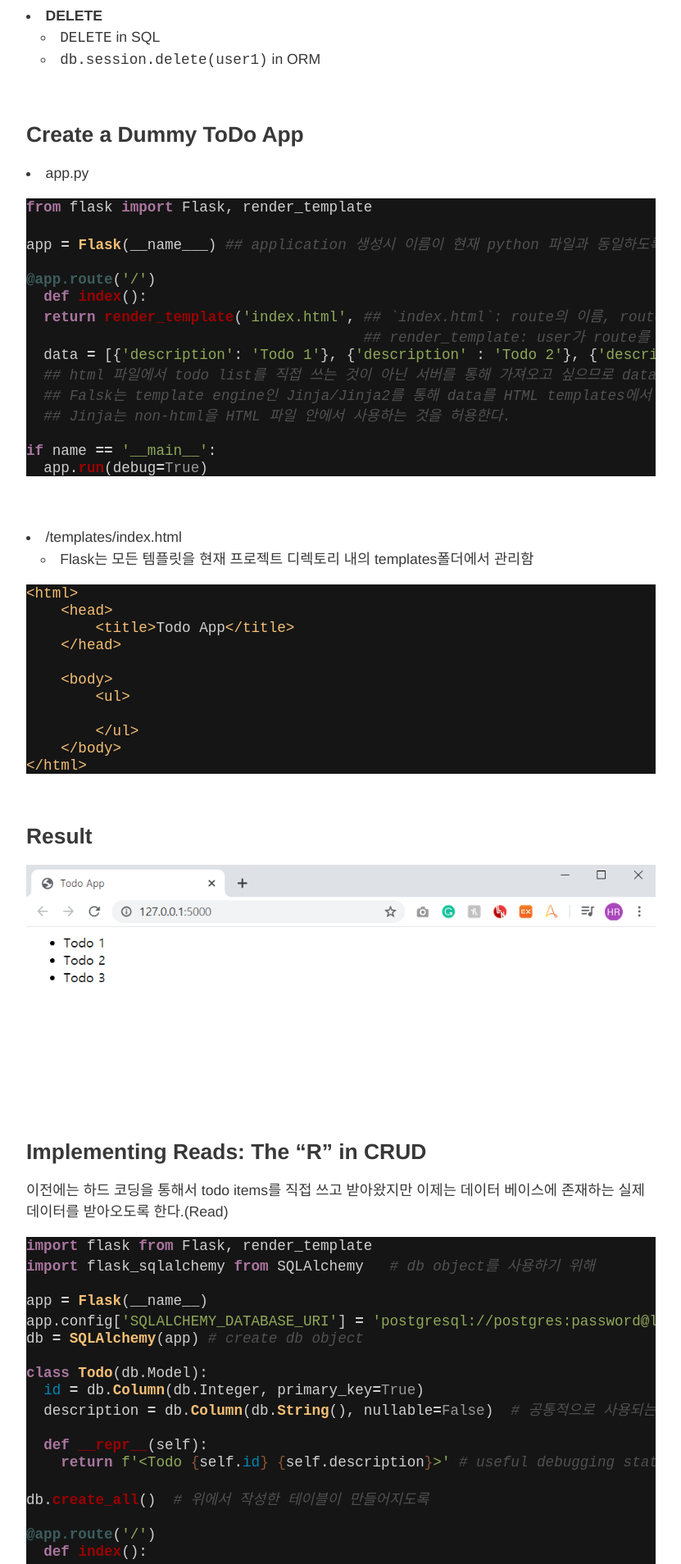
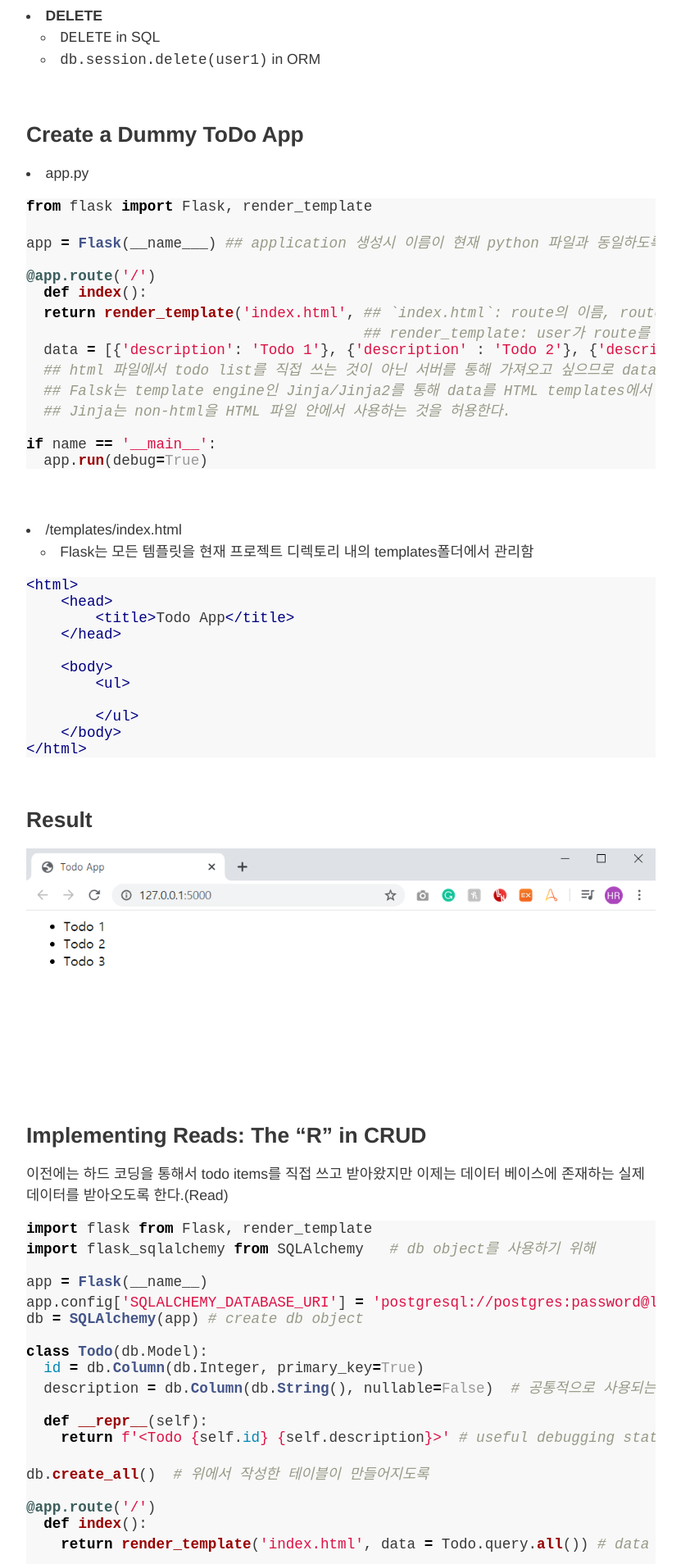
Before and after one commit to HyunlangBan/hyunlangban.github.io, a Jekyll site: the page built from _posts/2020-02-04-fullstack-lession-5.md, in a window 1280 px wide. Shown: the part 682-2590 px from the top of the page at 82% size, without its empty margins (224-1055 px from the left). Built offline with Jekyll 4.4.1, drawn with Linux system fonts in a browser that asks for light colours; nearby versions of some CDN libraries; comment, search, counter and statistics services are not loaded.

Commit message:
Update syntax.css

```diff
--- a/assets/css/syntax.css
+++ b/assets/css/syntax.css
@@ -1,79 +1,209 @@
-.highlight table td { padding: 10px; }
-.highlight table pre { margin: 0px; padding: 10px; }
-.highlight, .highlight .w {
-  font-family: 'Source Sans Pro', sans-serif;
-  color: #d0d0d0;
-  background-color: #151515;
+.highlight table td { padding: 5px; }
+.highlight table pre { margin: 0; }
+.highlight .cm {
+  color: #999988;
+  font-style: italic;
+}
+.highlight .cp {
+  color: #999999;
+  font-weight: bold;
+}
+.highlight .c1 {
+  color: #999988;
+  font-style: italic;
+}
+.highlight .cs {
+  color: #999999;
+  font-weight: bold;
+  font-style: italic;
+}
+.highlight .c, .highlight .ch, .highlight .cd, .highlight .cpf {
+  color: #999988;
+  font-style: italic;
 }
 .highlight .err {
-  color: #151515;
-  background-color: #ac4142;
+  color: #a61717;
+  background-color: #e3d2d2;
 }
-.highlight .c, .highlight .ch, .highlight .cd, .highlight .cm, .highlight .cpf, .highlight .c1, .highlight .cs {
-  color: #505050;
+.highlight .gd {
+  color: #000000;
+  background-color: #ffdddd;
 }
-.highlight .cp {
-  color: #f4bf75;
+.highlight .ge {
+  color: #000000;
+  font-style: italic;
+}
+.highlight .gr {
+  color: #aa0000;
+}
+.highlight .gh {
+  color: #999999;
+}
+.highlight .gi {
+  color: #000000;
+  background-color: #ddffdd;
+}
+.highlight .go {
+  color: #888888;
+}
+.highlight .gp {
+  color: #555555;
+}
+.highlight .gs {
+  font-weight: bold;
+}
+.highlight .gu {
+  color: #aaaaaa;
+}
+.highlight .gt {
+  color: #aa0000;
+}
+.highlight .kc {
+  color: #000000;
+  font-weight: bold;
+}
+.highlight .kd {
+  color: #000000;
+  font-weight: bold;
+}
+.highlight .kn {
+  color: #000000;
+  font-weight: bold;
+}
+.highlight .kp {
+  color: #000000;
+  font-weight: bold;
+}
+.highlight .kr {
+  color: #000000;
+  font-weight: bold;
+}
+.highlight .kt {
+  color: #445588;
+  font-weight: bold;
+}
+.highlight .k, .highlight .kv {
+  color: #000000;
+  font-weight: bold;
+}
+.highlight .mf {
+  color: #009999;
+}
+.highlight .mh {
+  color: #009999;
+}
+.highlight .il {
+  color: #009999;
+}
+.highlight .mi {
+  color: #009999;
+}
+.highlight .mo {
+  color: #009999;
+}
+.highlight .m, .highlight .mb, .highlight .mx {
+  color: #009999;
+}
+.highlight .sb {
+  color: #d14;
+}
+.highlight .sc {
+  color: #d14;
+}
+.highlight .sd {
+  color: #d14;
+}
+.highlight .s2 {
+  color: #d14;
+}
+.highlight .se {
+  color: #d14;
+}
+.highlight .sh {
+  color: #d14;
+}
+.highlight .si {
+  color: #d14;
+}
+.highlight .sx {
+  color: #d14;
+}
+.highlight .sr {
+  color: #009926;
+}
+.highlight .s1 {
+  color: #d14;
+}
+.highlight .ss {
+  color: #990073;
+}
+.highlight .s, .highlight .sa, .highlight .dl {
+  color: #d14;
+}
+.highlight .na {
+  color: #008080;
+}
+.highlight .bp {
+  color: #999999;
+}
+.highlight .nb {
+  color: #0086B3;
+}
+.highlight .nc {
+  color: #445588;
+  font-weight: bold;
+}
+.highlight .no {
+  color: #008080;
+}
+.highlight .nd {
+  color: #3c5d5d;
+  font-weight: bold;
+}
+.highlight .ni {
+  color: #800080;
+}
+.highlight .ne {
+  color: #990000;
+  font-weight: bold;
+}
+.highlight .nf, .highlight .fm {
+  color: #990000;
+  font-weight: bold;
+}
+.highlight .nl {
+  color: #990000;
+  font-weight: bold;
+}
+.highlight .nn {
+  color: #555555;
 }
 .highlight .nt {
-  color: #f4bf75;
+  color: #000080;
 }
-.highlight .o, .highlight .ow {
-  color: #d0d0d0;
+.highlight .vc {
+  color: #008080;
 }
-.highlight .p, .highlight .pi {
-  color: #d0d0d0;
+.highlight .vg {
+  color: #008080;
 }
-.highlight .gi {
-  color: #90a959;
+.highlight .vi {
+  color: #008080;
 }
-.highlight .gd {
-  color: #ac4142;
+.highlight .nv, .highlight .vm {
+  color: #008080;
 }
-.highlight .gh {
-  color: #6a9fb5;
-  background-color: #151515;
+.highlight .ow {
+  color: #000000;
   font-weight: bold;
 }
-.highlight .k, .highlight .kn, .highlight .kp, .highlight .kr, .highlight .kv {
-  color: #aa759f;
+.highlight .o {
+  color: #000000;
+  font-weight: bold;
 }
-.highlight .kc {
-  color: #d28445;
+.highlight .w {
+  color: #bbbbbb;
 }
-.highlight .kt {
-  color: #d28445;
+.highlight {
+  background-color: #f8f8f8;
 }
-.highlight .kd {
-  color: #d28445;
-}
-.highlight .s, .highlight .sa, .highlight .sb, .highlight .sc, .highlight .dl, .highlight .sd, .highlight .s2, .highlight .sh, .highlight .sx, .highlight .s1 {
-  color: #90a959;
-}
-.highlight .sr {
-  color: #75b5aa;
-}
-.highlight .si {
-  color: #8f5536;
-}
-.highlight .se {
-  color: #8f5536;
-}
-.highlight .nn {
-  color: #f4bf75;
-}
-.highlight .nc {
-  color: #f4bf75;
-}
-.highlight .no {
-  color: #f4bf75;
-}
-.highlight .na {
-  color: #6a9fb5;
-}
-.highlight .m, .highlight .mb, .highlight .mf, .highlight .mh, .highlight .mi, .highlight .il, .highlight .mo, .highlight .mx {
-  color: #90a959;
-}
-.highlight .ss {
-  color: #90a959;
-}
```
